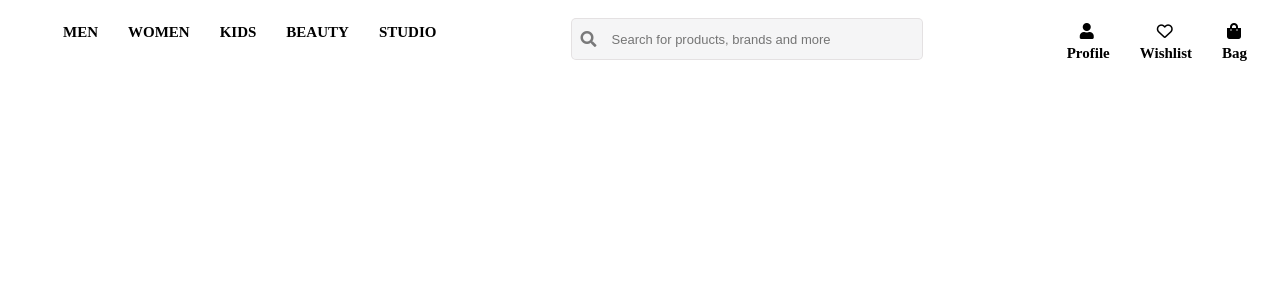
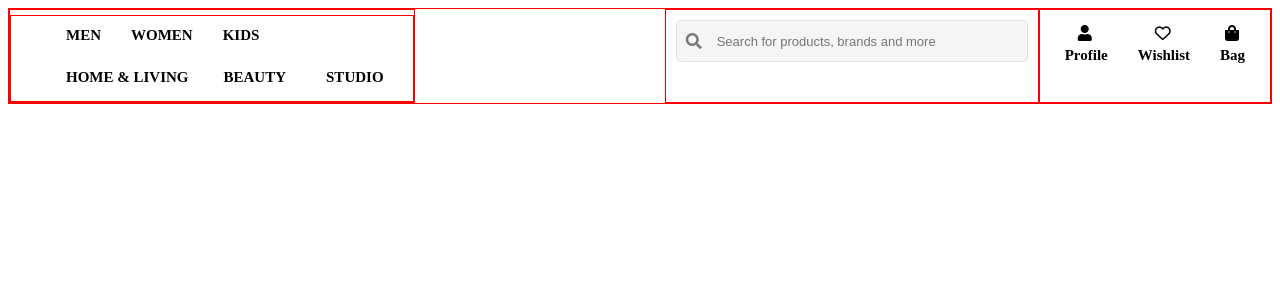
Before and after one commit to suganth4/quality-bazaar, a Vue app: page / in a window 1280 px wide. Shown: the top 300 px of the page. Built offline with nearby package versions, Linux system fonts and the light colour scheme.

Commit message:
--- Auto-Git Commit ---

```diff
--- a/src/components/login-qa.vue
+++ b/src/components/login-qa.vue
@@ -28,6 +28,14 @@
                         </div>
                     </li>
                     <li id="options-list-4">
+                        <a href="" id="homeAndLiving-menu">HOME & LIVING</a>
+                        <div id="home">
+                            <a href="">T-shirt</a>
+                            <a href="">Casual Shirt</a>
+                            <a href="">Formal Shirt</a>
+                        </div>
+                    </li>
+                    <li id="options-list-5">
                         <a href="" id="beauty-menu">BEAUTY</a>
                         <div id="beauty">
                             <a href="">T-shirt</a>
@@ -35,7 +43,7 @@
                             <a href="">Formal Shirt</a>
                         </div>
                     </li>
-                    <li id="options-list-5">
+                    <li id="options-list-6">
                         <a href="" id="studio-menu">STUDIO</a>
                        <div id="studio">
                             <a href="">T-shirt</a>
@@ -86,6 +94,7 @@ export default {
 #header, .option {
     display: flex;
     justify-content: space-between ;
+    border: 1px solid red;
 }
 .right {
     padding: 10px;
@@ -95,6 +104,7 @@ export default {
     list-style-type:none;
     margin: 0px;
     margin-top:5px ;
+    border: 1px solid red;
 }
 .menu li {
     display: inline-block;
@@ -102,7 +112,7 @@ export default {
 li {
     padding: 10px;
 }
-#options-list-1 a,#options-list-2 a,#options-list-3 a,#options-list-4 a,#options-list-5 a,.kart {
+#options-list-1 a,#options-list-2 a,#options-list-3 a,#options-list-4 a,#options-list-5, #options-list-6, a,.kart {
     text-decoration: none;
     font-size: 15px;
     margin: 5px;
@@ -124,21 +134,21 @@ li {
 .kart-options {
     margin: 10px;
 }
-#men a, #women a, #kids a, #beauty a, #studio a {
+#men a, #women a, #kids a, #beauty a, #studio a, #home a {
     display: block;
 }
-#men, #women, #kids, #beauty, #studio{
+#men, #women, #kids, #beauty, #studio , #home{
     display: none;
 }
-#options-list-1:hover #men, #options-list-2:hover #women, #options-list-3:hover #kids, #options-list-4:hover #beauty, #options-list-5:hover #studio {
+#options-list-1:hover #men, #options-list-2:hover #women, #options-list-3:hover #kids,#options-list-4:hover #home, #options-list-5:hover #beauty, #options-list-6:hover #studio {
     display: block;
     position: absolute;
     top:80px;
 }
-#options-list-1:hover, #options-list-2:hover, #options-list-3:hover, #options-list-4:hover, #options-list-5:hover{
+#options-list-1:hover, #options-list-2:hover, #options-list-3:hover,#options-list-4:hover #home, #options-list-5:hover, #options-list-6:hover{
     border-bottom: solid 5px rgb(255, 0, 179);
 }
-#options-list-1:hover #men, #options-list-2:hover #women, #options-list-3:hover #kids, #options-list-4:hover #beauty, #options-list-5:hover #studio {
+#options-list-1:hover #men, #options-list-2:hover #women, #options-list-3:hover #kids,#options-list-4:hover #home, #options-list-5:hover #beauty, #options-list-6:hover #studio {
     display: block;
 }
 #search {
@@ -154,12 +164,15 @@ li {
     background: #f5f5f6;
     font-size: 13px;
     color: rgb(0, 0, 0);
+
 }
 #search:focus {
        background: white;
 }
 .search {
     position: relative;
+    margin-left: 250px;
+    border: 1px solid red;
 }
 .fa-search {
     position: absolute;
```
Also changed, not shown: .autogit/logs/log-1-4-2022-13-24-10.txt (added).
